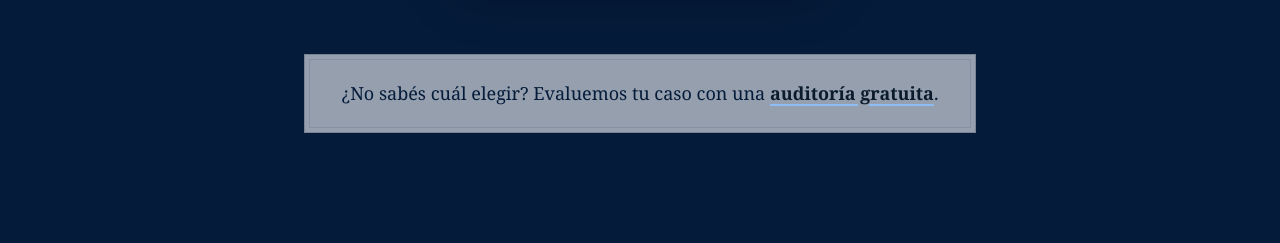
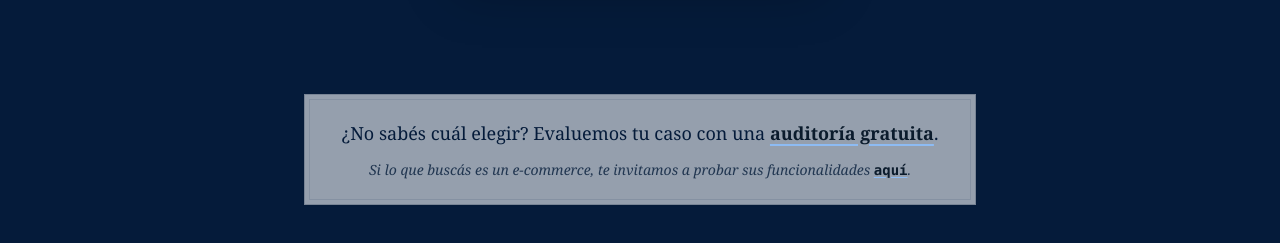
Before and after one commit to brutalkingran/patrician-software, a React (Vite) app: page /planes in a window 1280 px wide. Shown: the part 1158-1401 px from the top of the page. Before the commit the page ends 1371 px from the top, so only its background shows below. Built offline with nearby package versions, Linux system fonts and the light colour scheme.

Commit message:
muestra gratis de ecommerce

```diff
--- a/src/pages/PlanPage.jsx
+++ b/src/pages/PlanPage.jsx
@@ -175,7 +175,8 @@ const PlanPage = () => {
               transition={{ duration: 0.6, delay: 0.4 }}
               className="w-full max-w-2xl mx-auto mt-14"
             >
-              <div className="relative overflow-hidden bg-ps-white/60 border border-ps-blue/20 p-6 text-center shadow-xs backdrop-blur-xs before:content-[''] before:absolute before:inset-1 before:border before:border-ps-blue/10 before:pointer-events-none">
+                <div className="relative overflow-hidden bg-ps-white/60 border border-ps-blue/20 p-6 text-center shadow-xs backdrop-blur-xs before:content-[''] before:absolute before:inset-1 before:border before:border-ps-blue/10 before:pointer-events-none max-w-3xl mx-auto mt-10">
+                  {/* AUDITORÍA GRATUITA */}
                   <p className="font-serif text-base md:text-lg text-ps-blue leading-relaxed">
                     ¿No sabés cuál elegir? Evaluemos tu caso con una{" "}
                     <a
@@ -188,6 +189,22 @@ const PlanPage = () => {
                     </a>
                     .
                   </p>
+
+                  {/* DETALLE E-COMMERCE (SUTIL / PREVIEW CHICO) */}
+                  <div className="flex items-center justify-center gap-3 text-xs md:text-sm text-ps-blue/80 font-serif italic pt-3">
+                    <span>
+                      Si lo que buscás es un e-commerce, te invitamos a probar sus funcionalidades{" "}
+                      <a
+                        href="https://sandbox.patrician-software.com/"
+                        target="_blank"
+                        rel="noopener noreferrer"
+                        className="not-italic font-bold font-mono text-ps-mblue underline decoration-ps-lblue underline-offset-2 hover:text-ps-gold transition-colors"
+                      >
+                        aquí
+                      </a>
+                      .
+                    </span>
+                  </div>
                 </div>
             </motion.div>
 
```
Lines whose indentation alone changed are shown as unchanged.
